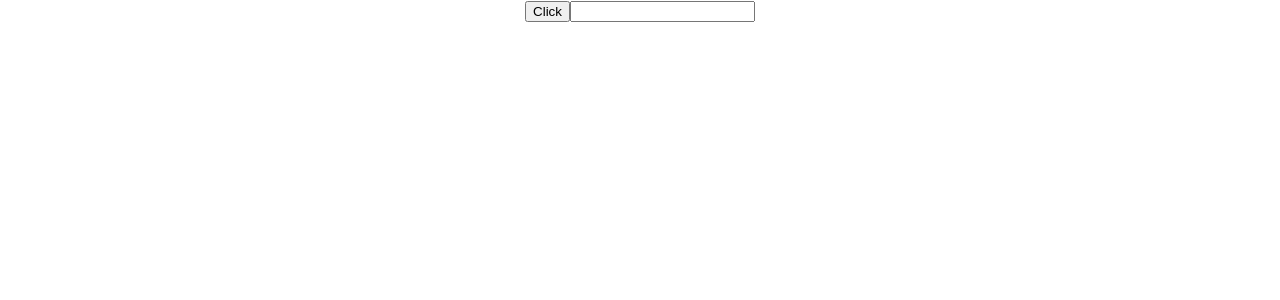
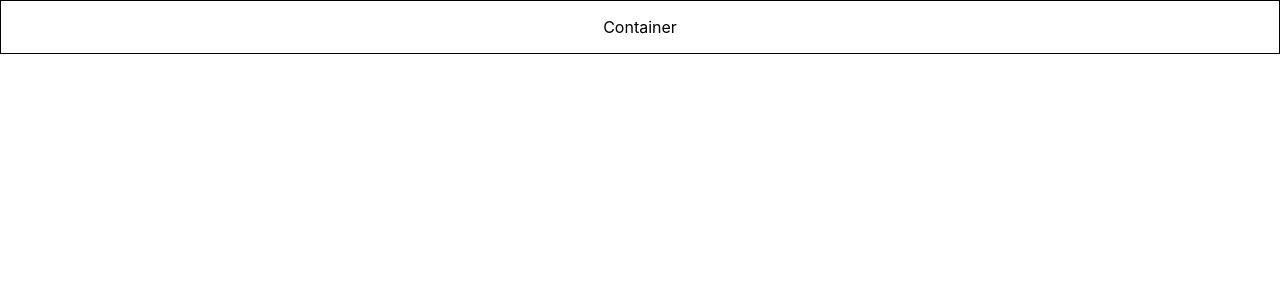
Before and after one commit to denislistiadi/react-typescript, a React (Create React App) app: page / in a window 1280 px wide. Shown: the top 300 px of the page. Built offline with nearby package versions, Linux system fonts and the light colour scheme.

Commit message:
Style Props

```diff
--- a/src/App.tsx
+++ b/src/App.tsx
@@ -5,8 +5,9 @@
 // import Person from './components/Person';
 // import PersonList from './components/PersonList';
 // import Status from './components/Status';
-import Button from "./components/Button";
-import Input from "./components/Input";
+// import Button from "./components/Button";
+import Container from "./components/Container";
+// import Input from "./components/Input";
 
 function App() {
   // const personName = {
@@ -41,13 +42,15 @@
         <Heading>Hello World!!</Heading>
       </Oscar> */}
 
-      <Button
+      {/* <Button
         handleClick={(e, id) => {
           console.log("Button clicked", e, id);
         }}
       />
 
-      <Input value='' handleChange={(event) => console.log(event.target.value)} />
+      <Input value='' handleChange={(event) => console.log(event.target.value)} /> */}
+
+      <Container styles={{border: '1px solid black', padding: '1rem'}} />
     </div>
   );
 }
--- /dev/null
+++ b/src/components/Container.tsx
@@ -0,0 +1,15 @@
+import React from 'react'
+
+type ContainerProps = {
+    styles: React.CSSProperties
+}
+
+const Container = (props: ContainerProps) => {
+  return (
+    <div style={props.styles}>
+        Container
+    </div>
+  )
+}
+
+export default Container
--- a/src/components/Input.tsx
+++ b/src/components/Input.tsx
@@ -6,9 +6,6 @@
 };
 
 const Input = ({value, handleChange}: InputProps) => {
-  const handleInputChange = (e: React.ChangeEvent<HTMLInputElement>) => {
-    console.log(e);
-  };
   return <input type="text" value={value} onChange={handleChange} />;
 };
 
```
